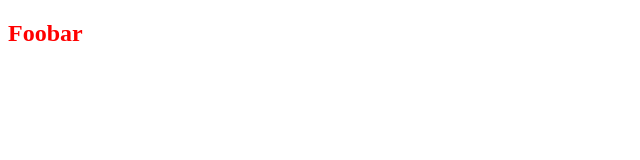
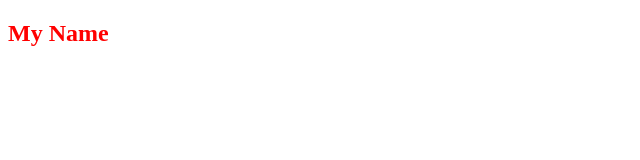
Before and after one commit to keithingram07/foobar, a plain HTML site: page index.html in a window 1280 px wide. Shown: the full height of the page, 0-640 px from the left. Drawn offline with Linux system fonts and the light colour scheme.

Commit message:
update h2 with my name

```diff
--- a/index.html
+++ b/index.html
@@ -8,7 +8,7 @@
   <title>Foobar</title>
 </head>
 <body>
-  <h2>Foobar</h2>
+  <h2>My Name</h2>
 
 </body>
 </html>
```
